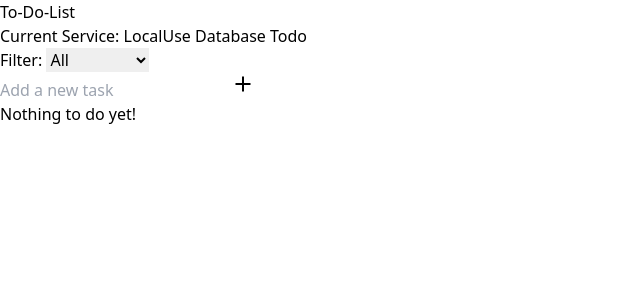
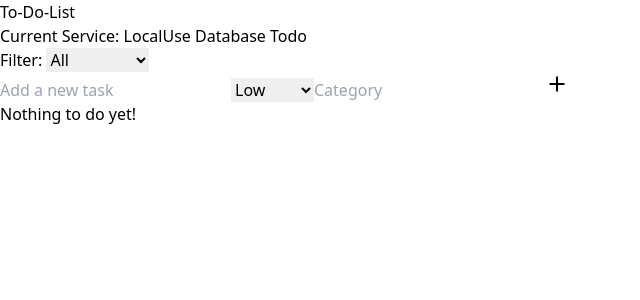
Before and after one commit to 22Frankfert/CPE343_FinalProject, a React (Vite) app in the folder Frontend/: page / in a window 1280 px wide. Shown: the top 300 px of the page, without its empty margins (0-640 px from the left). Built offline with nearby package versions, Linux system fonts and the light colour scheme.

Commit message:
feat: added priority & category

```diff
--- a/Frontend/src/App.tsx
+++ b/Frontend/src/App.tsx
@@ -1,7 +1,7 @@
 import { useEffect, useState } from "react";
 import AddItem from "./components/AddItem";
 import ToDoList from "./components/ToDoList";
-import { ITodo } from "./interfaces/todo";
+import { ITodo, Priority } from "./interfaces/todo";
 import TodoServiceFactory from "./services/todoservice/TodoServiceFactory";
 import FilterToggleSwitch from "./components/FilterSwitch";
 //import { FilterToggleSwitchProps } from "./interfaces/filterSwitch";
@@ -13,32 +13,35 @@ function App() {
   const [filter, setFilter] = useState<"all" | "completed" | "pending">("all");
 
   useEffect(() => {
-    async function fetchTodos() {
-      const todos = await todoService.getTodos();
-      setTodos(todos);
-    }
-
     fetchTodos();
   }, [useApi, todoService]);
 
-  const addTodo = async (text: string) => {
-    await todoService.addTodo(text);
-    const todos = await todoService.getTodos();
-    setTodos([...todos]);
+  const addTodo = async (
+    text: string,
+    priority: Priority,
+    category: string
+  ) => {
+    await todoService.addTodo(text, priority, category);
+    await fetchTodos();
   };
 
-  const toggleTodo = async (id: number) => {
-    await todoService.toggleTodo(id);
+  const fetchTodos = async () => {
     const todos = await todoService.getTodos();
     setTodos([...todos]);
   };
 
   const deleteTodo = async (id: number) => {
     await todoService.deleteTodo(id);
-    const todos = await todoService.getTodos();
-    setTodos([...todos]);
+    await fetchTodos();
   };
 
+  //toggling
+  const toggleTodo = async (id: number) => {
+    await todoService.toggleTodo(id);
+    await fetchTodos();
+  };
+
+  //filtering
   const filteredTodos = todos.filter((todo) => {
     if (filter === "completed") return todo.completed;
     if (filter === "pending") return !todo.completed;
@@ -47,6 +50,11 @@ function App() {
 
   const handleFilterChange = (newFilter: "all" | "completed" | "pending") => {
     setFilter(newFilter);
+  };
+
+  //Resource switching
+  const handleServiceSwitch = () => {
+    setUseApi(!useApi);
   };
 
   return (
@@ -70,7 +78,7 @@ function App() {
             Current Service: {useApi ? "Database" : "Local"}
           </span>
           <button
-            onClick={() => setUseApi(!useApi)}
+            onClick={handleServiceSwitch}
             className="
               p-2
               rounded-md
--- a/Frontend/src/components/AddItem.tsx
+++ b/Frontend/src/components/AddItem.tsx
@@ -1,18 +1,27 @@
 import React, { useState } from "react";
 import { IoMdAdd } from "react-icons/io";
+import { Priority } from "../interfaces/todo";
 
 interface AddTodoProps {
-  addTodo: (text: string) => Promise<void>;
+  addTodo: (
+    text: string,
+    priority: Priority,
+    category: string
+  ) => Promise<void>;
 }
 
 const AddItem: React.FC<AddTodoProps> = ({ addTodo }) => {
   const [text, setText] = useState("");
+  const [priority, setPriority] = useState<Priority>("low");
+  const [category, setCategory] = useState("");
 
   const handleSubmit = async (e: React.FormEvent) => {
     e.preventDefault();
     if (text.trim()) {
-      await addTodo(text);
+      await addTodo(text, priority, category);
       setText("");
+      setPriority("low");
+      setCategory("");
     }
   };
 
@@ -21,9 +30,8 @@ const AddItem: React.FC<AddTodoProps> = ({ addTodo }) => {
       onSubmit={handleSubmit}
       className="
       flex
-      items-center
+      flex-col
       gap-2
-      w-1/3
       justify-center
       "
     >
@@ -32,6 +40,22 @@ const AddItem: React.FC<AddTodoProps> = ({ addTodo }) => {
         value={text}
         onChange={(e) => setText(e.target.value)}
         placeholder="Add a new task"
+        className="p-2 rounded-md w-2/3"
+      />
+      <select
+        value={priority}
+        onChange={(e) => setPriority(e.target.value as Priority)}
+        className="w-2/3 rounded-md bg-white text-black p-2 border-gray-300 focus:outline-none focus:ring-2 focus:ring-blue-500"
+      >
+        <option value="low">Low</option>
+        <option value="medium">Medium</option>
+        <option value="high">High</option>
+      </select>
+      <input
+        type="text"
+        value={category}
+        onChange={(e) => setCategory(e.target.value)}
+        placeholder="Category"
         className="p-2 rounded-md w-2/3"
       />
       <button
--- a/Frontend/src/components/ToDoItem.tsx
+++ b/Frontend/src/components/ToDoItem.tsx
@@ -1,7 +1,6 @@
 import React from "react";
 import { ITodo } from "../interfaces/todo";
 import DeleteItem from "./DeleteItem";
-import EditItem from "./EditItem";
 import clsx from "clsx";
 
 interface ToDoItemProps {
@@ -48,11 +47,10 @@ const ToDoItem: React.FC<ToDoItemProps> = ({
             todo.completed ? "line-through" : "none"
           )}
         >
-          {todo.text}
+          {todo.text} - {todo.priority} - {todo.category}
         </p>
       </div>
       <div className="flex flex-col justify-center gap-2">
-        <EditItem />
         <DeleteItem todo={todo} deleteTodo={deleteTodo} />
       </div>
     </div>
```
Also changed, not shown: Frontend/src/components/ToDoList.tsx (+0 -8 lines).
